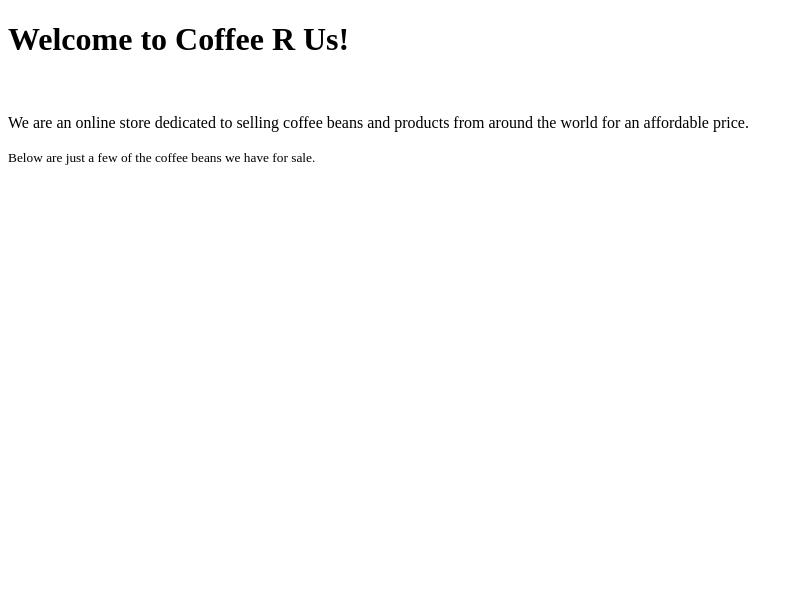
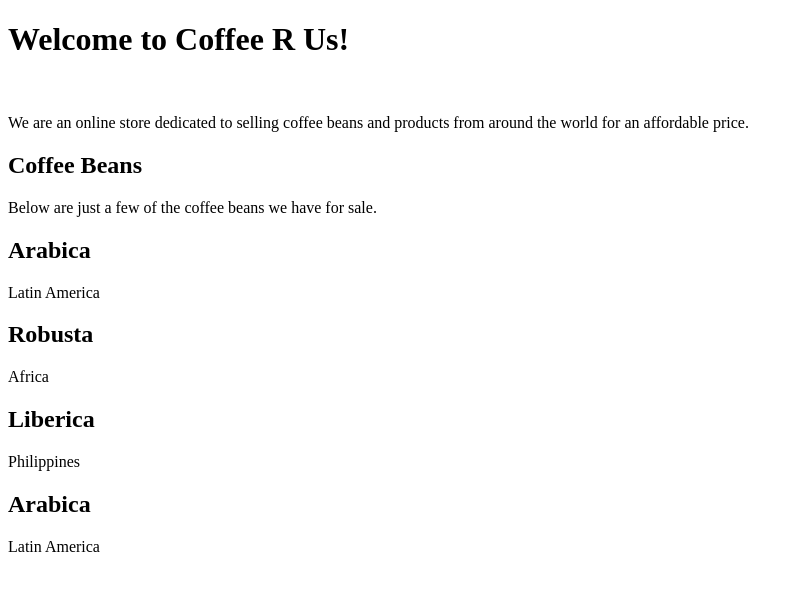
Before and after one commit to Prones94/Contractor, a Flask app: page / in a window 1280 px wide. Shown: the top 591 px of the page, without its empty margins (0-803 px from the left). Run offline with Flask 2, Linux system fonts and the light colour scheme; parts of the project's set-up code (start-up, migrations or seed data) failed here and were passed over.

Commit message:
[add]homepage.html can list all types of beans

```diff
--- a/app.py
+++ b/app.py
@@ -3,18 +3,29 @@ from pymongo import MongoClient
 # from bson.objectid import ObjectId
 import os
 
-app = Flask(__name__) # sets up Flask variable
+app = Flask(__name__)  # sets up Flask variable
 
 # Tells Flask how to find database
-client = MongoClient(host=f'{host}?retryWrites=false')
-db = client.get_default_database()
-playlists = db.playlists
+# client = MongoClient(host=f'{host}?retryWrites=false')
+# db = client.get_default_database()
+# playlists = db.playlists
 
 
 @app.route('/')
 def homepage():
     '''Shows homepage'''
-    return render_template('homepage.html')
+    coffee_beans = [
+        {'name': 'Arabica', 'location': 'Latin America',
+            'smell': 'chocolatey', 'taste': 'varies'},
+        {'name': 'Robusta', 'location': 'Africa',
+         'smell': 'earthy', 'taste': 'bitter'},
+        {'name': 'Liberica', 'location': 'Philippines',
+         'smell': 'fruity', 'taste': 'smokey'},
+        {'name': 'Arabica', 'location': 'Latin America',
+         'smell': 'tart', 'taste': 'tart'}
+    ]
+    return render_template('homepage.html', coffee_beans=coffee_beans)
+
 
 if __name__ == '__main__':
     app.run(debug=True)
--- a/templates/homepage.html
+++ b/templates/homepage.html
@@ -7,6 +7,13 @@
 <br>
 <div class="container">
     <p>We are an online store dedicated to selling coffee beans and products from around the world for an affordable price.</p>
-    <small>Below are just a few of the coffee beans we have for sale.</small>
+    <div class="display">
+        <h2>Coffee Beans</h2>
+        <p>Below are just a few of the coffee beans we have for sale.</p>
+        {% for beans in coffee_beans %}
+        <h2>{{ beans.name }}</h2>
+        <p>{{ beans.location }}</p>
+        {% endfor %}
+    </div>
 </div>
 {% endblock %}
```
